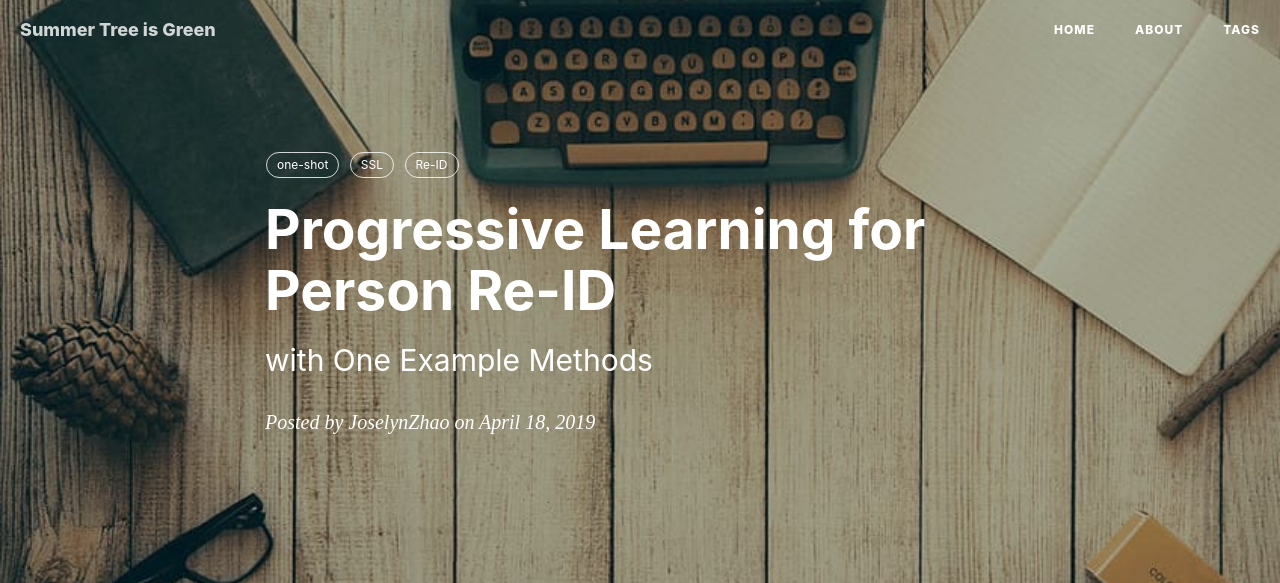
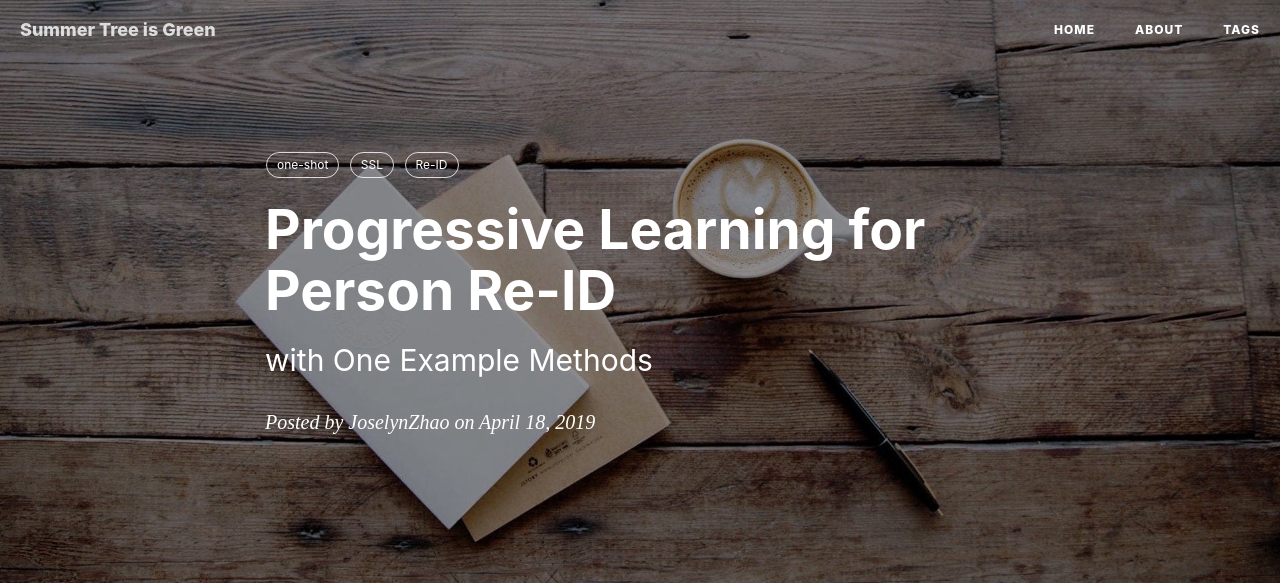
Before and after one commit to sxh1214/sxh1214.github.io, a Jekyll site: the page built from _posts/2019-04-18-Progressive Learning for Person Re-Identification with One Example.md, in a window 1280 px wide. Shown: the top 583 px of the page. Built offline with Jekyll 4.4.1, drawn with Linux system fonts in a browser that asks for light colours; nearby versions of some CDN libraries; comment, search, counter and statistics services are not loaded; grey boxes are pictures that could not be loaded.

Commit message:
change background

```diff
--- a/_posts/2019-04-18-Progressive Learning for Person Re-Identification with One Example.md
+++ b/_posts/2019-04-18-Progressive Learning for Person Re-Identification with One Example.md
@@ -4,7 +4,7 @@
 subtitle:   with One Example Methods
 date:       2019-04-18
 author:     JoselynZhao
-header-img: img/post-bg-desk.jpg
+header-img: img/post-bg-coffee.jpeg
 catalog: true
 tags:
     - one-shot
```
